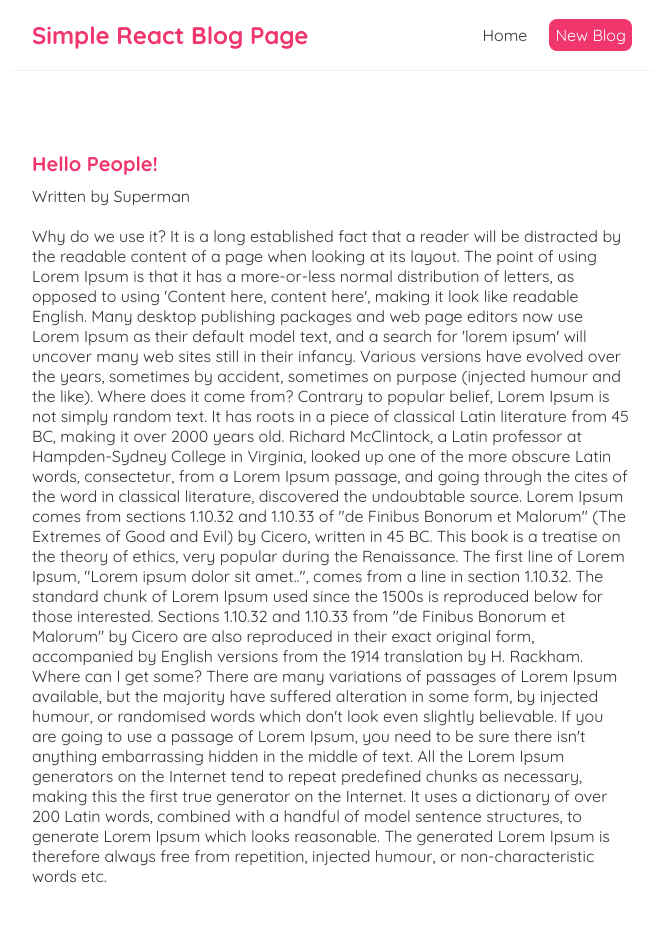
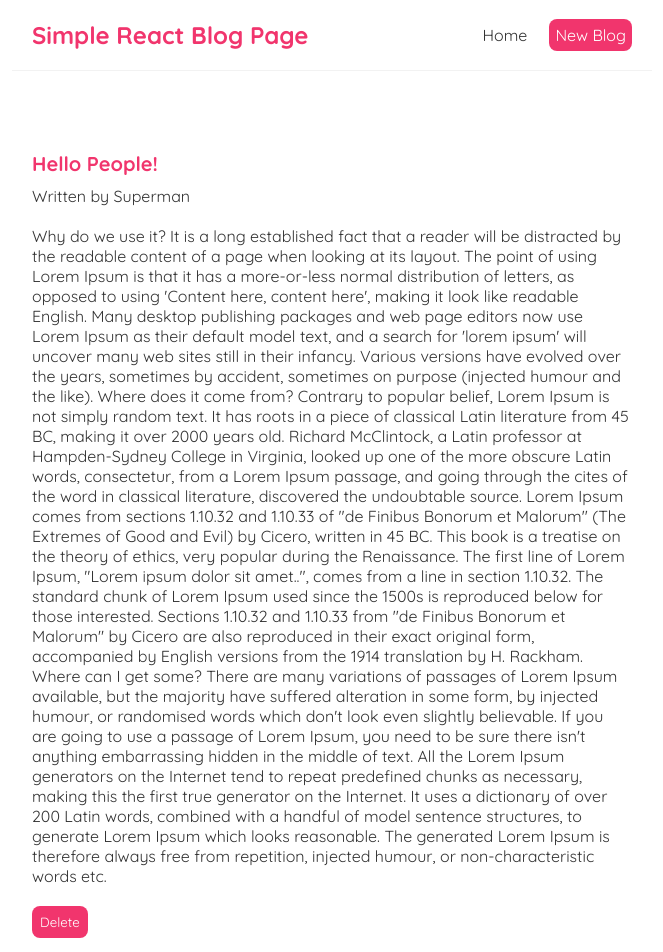
Before and after one commit to DevLukeHere/react-blog-app, a React (Create React App) app in the folder react-blog/: page /blogs/1 in a window 1280 px wide. Shown: the top 952 px of the page, without its empty margins (308-971 px from the left). Built offline with nearby package versions, Linux system fonts and the light colour scheme; data requests are answered from the project's data file; the HTML template or start-up script is replaced by a standard one.

Commit message:
Added Delete Blog Functionality

```diff
--- a/react-blog/src/BlogDetails.js
+++ b/react-blog/src/BlogDetails.js
@@ -1,9 +1,18 @@
-import { useParams } from 'react-router-dom';
+import { useHistory, useParams } from 'react-router-dom';
 import useFetch from './useFetch';
 
 const BlogDetails = () => {
   const { id } = useParams();
   const { data: blog, error, isPending } = useFetch('http://localhost:8000/blogs/' + id);
+  const history = useHistory()
+
+  const handleClick = () => {
+    fetch('http://localhost:8000/blogs/' + blog.id, {
+      method: 'DELETE'
+    }).then(() => {
+      history.push('/')
+    })
+  }
 
   return (
     <div className="blog-details">
@@ -14,6 +23,7 @@
         <h2>{ blog.title }</h2>
         <p>Written by { blog.author }</p>
         <div>{ blog.body }</div>
+        <button onClick={handleClick}>Delete</button>
       </div>)}
     </div>
   );
--- a/react-blog/src/index.css
+++ b/react-blog/src/index.css
@@ -68,6 +68,14 @@
   border-radius: 8px;
   cursor: pointer;
 }
+.blog-details button {
+  background: #f1356d;
+  color: #fff;
+  border: 0;
+  padding: 8px;
+  border-radius: 8px;
+  cursor: pointer;
+}
 
 /* create new blog form */
 .create {
```
